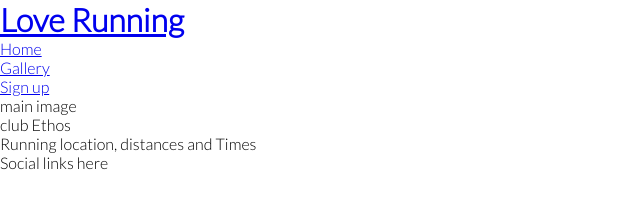
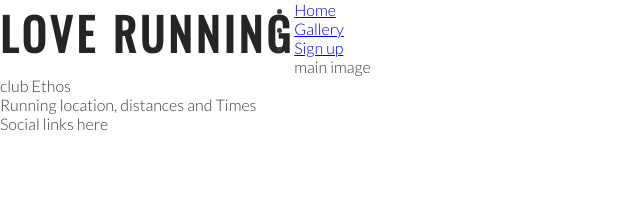
Before and after one commit to Arminas19/love-running, a plain HTML site: page index.html in a window 1280 px wide. Shown: the whole page, without its empty margins (0-640 px from the left). Drawn offline with nearby package versions, Linux system fonts and the light colour scheme.

Commit message:
add styles to logo and heading

```diff
--- a/assets/css/style.css
+++ b/assets/css/style.css
@@ -1,12 +1,26 @@
 @import url('https://fonts.googleapis.com/css2?family=Lato:wght@300&family=Oswald&display=swap');
 
-*{
+* {
     margin: 0;
     padding: 0;
     border: none;
 }
-body{
+
+body {
     font-family: Lato, sans-serif;
     font-weight: 300;
+    color: #3a3a3a;
+}
 
+/* Headings and Logo*/
+
+h1, h2 {
+    font-family: Oswald, sans-serif;
+    text-transform: uppercase;
+    letter-spacing: 4px;
+    color: #252525;
 }
+#Logo{
+    float: left;
+    font-size: 280%;
+}
--- a/index.html
+++ b/index.html
@@ -14,7 +14,7 @@
 <body>
     <header>
         <a href="index.html">
-            <h1> Love Running </h1>
+            <h1 id= "Logo"> Love Running </h1>
         </a>
         <nav>
             <ul>
```
